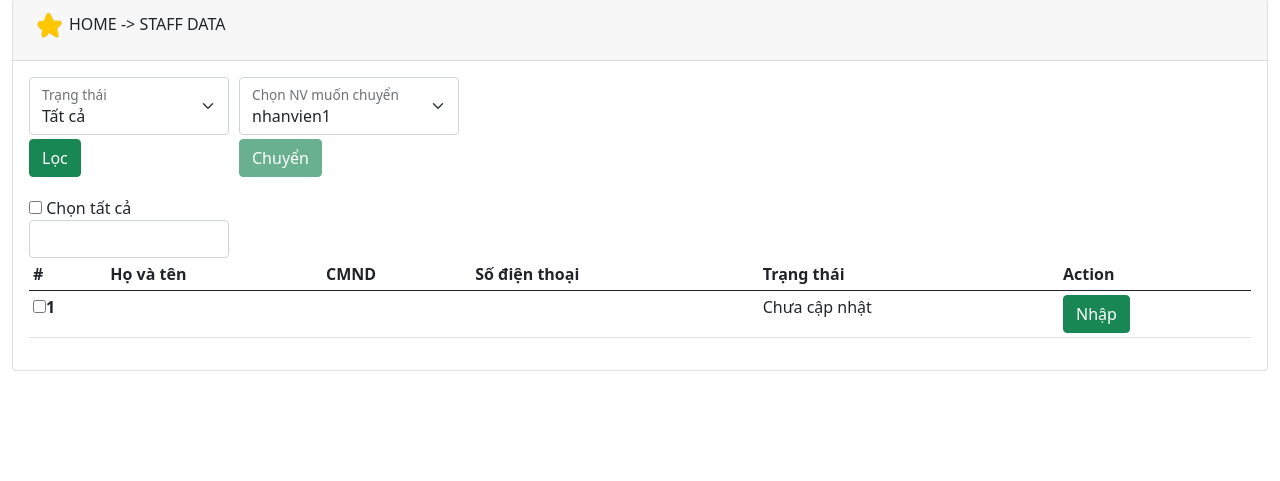
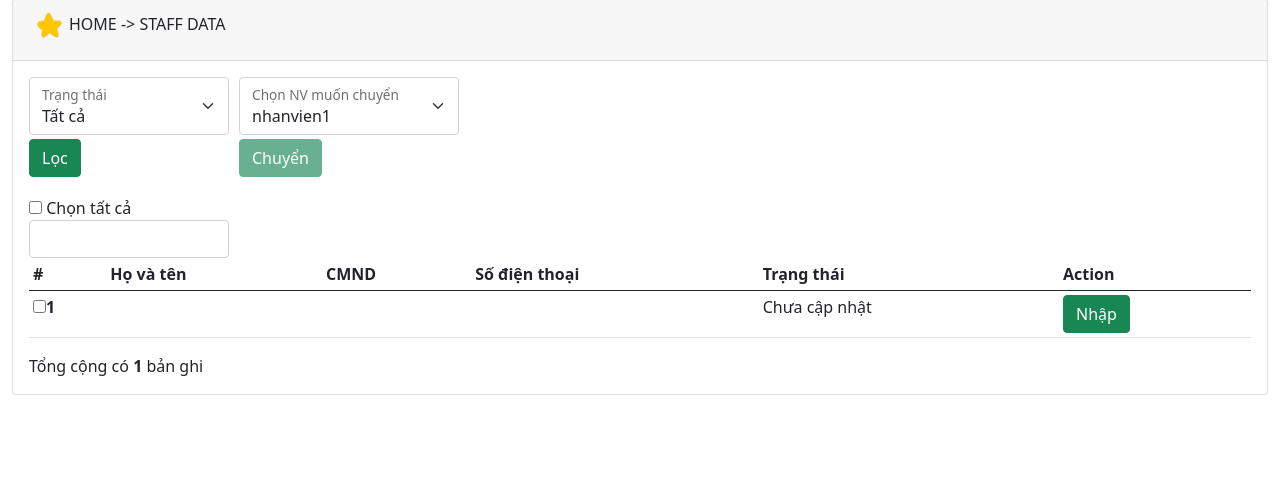
Before and after one commit to loczippo/startup, a PHP site: page /PanelAdmin/ViewData in a window 1280 px wide. Shown: the part 73-554 px from the top of the page. Run offline with PHP 8.4, Linux system fonts and the light colour scheme; the visitor is signed in with stand-in values (Sample User, id 1); data comes from the database, SQL or seed files in the repository; some libraries are stand-ins or nearby versions.

Commit message:
chuc nang count data

```diff
--- a/mvc/views/pages/staffdata.php
+++ b/mvc/views/pages/staffdata.php
@@ -86,7 +86,7 @@
                         return $number;
                     }
                     $i=1;
-
+                    $count=0;
                     foreach($data["Customer"] as $row) {
                         $money = formatMoney($row[4]);
                         $ngayhen = $row[8];
@@ -117,6 +117,7 @@
                         echo "<td><a href='StaffData/DataEntry/${row[0]}' class='btn btn-success' type='button'>Nhập</a></td>";
                         echo "</tr>";
                         $i++;
+                        $count++;
                     }
                     if($data["Customer"] == null) {
                         echo "<tr><td  class='text-center' colspan='6'>Không có data nào dành cho bạn</td></tr>";
@@ -124,6 +125,16 @@
                 ?>
             </tbody>
         </table>
+        <span>
+                    <?php
+                        if($count==0) {
+                            echo "Tổng cộng có <b>0</b> bản ghi";
+                        }
+                        else {
+                            echo "Tổng cộng có <b>${count}</b> bản ghi";
+                        }
+                    ?>
+            </span>
         <?php echo "</form>"; ?>
         </div>
         </div>
```
